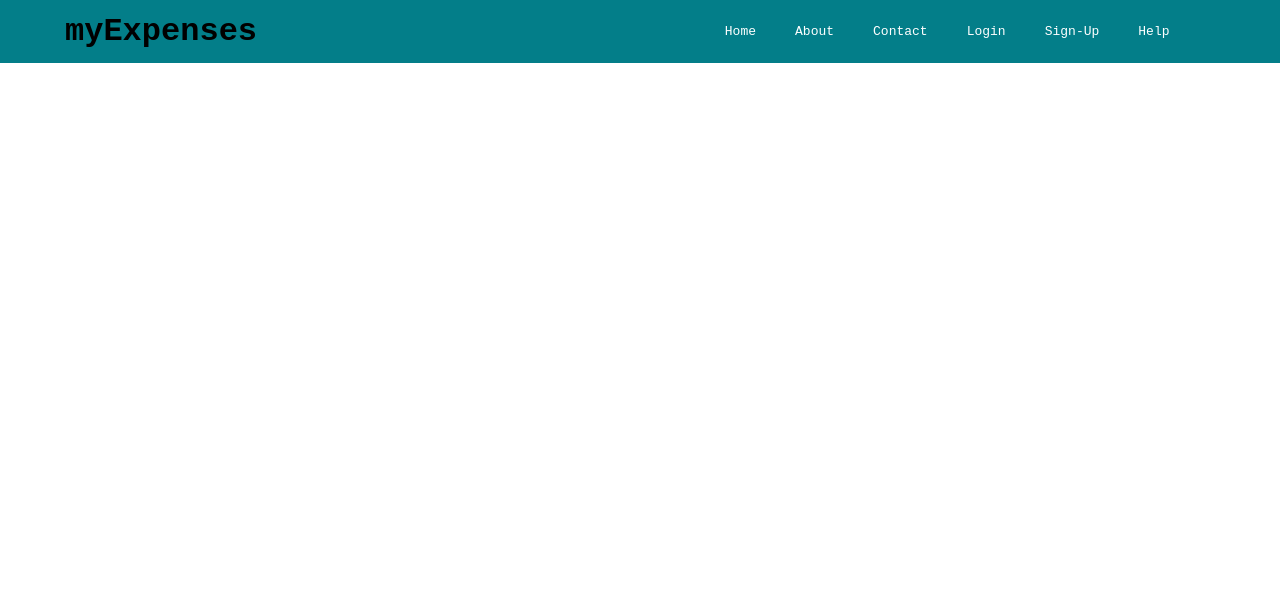
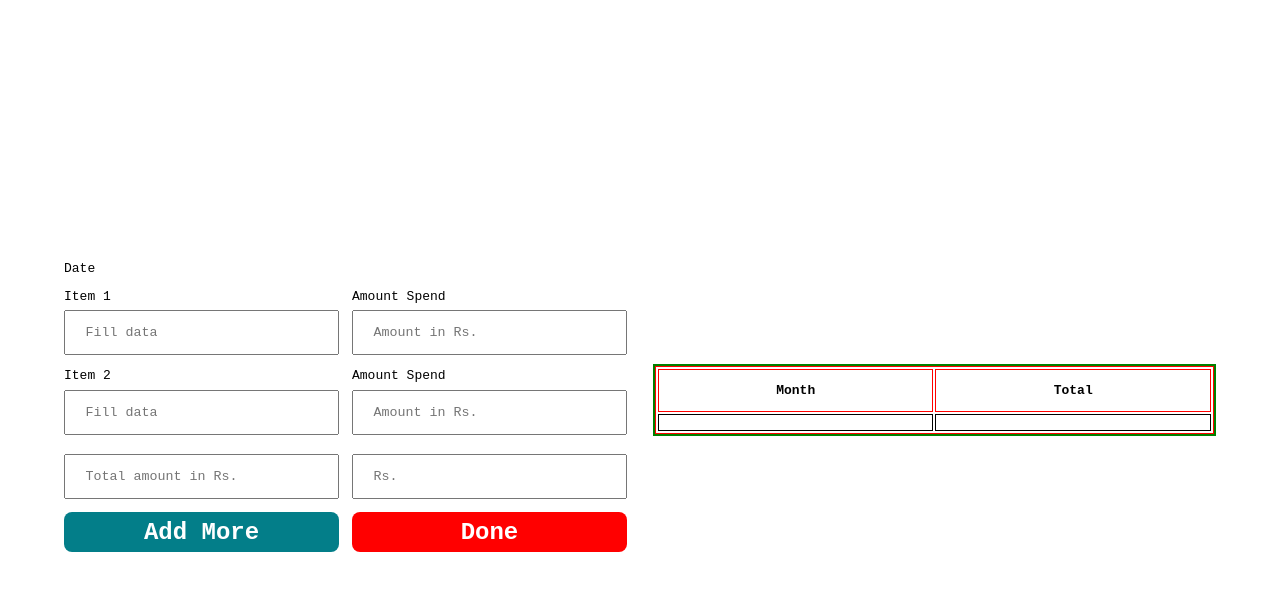
Before and after one commit to shaluydv01/expenses-tracker-app, a React (Vite) app: page /user in a window 1280 px wide. Shown: the top 590 px of the page. Built offline with nearby package versions, Linux system fonts and the light colour scheme.

Commit message:
React Project

```diff
--- a/src/App.jsx
+++ b/src/App.jsx
@@ -1,19 +1,35 @@
-import React from "react";
+import React, { useState } from "react";
 import Home from "./pages/Home/Home";
 import About from "./pages/About/About";
 import Contact from "./pages/Contact/Contact";
 import Login from "./pages/Login/Login";
 import Help from "./pages/Help/Help";
 import { BrowserRouter as Router, Routes, Route } from "react-router-dom";
-import Navbar from "./Components/Navbar/Navbar";
 import SignUp from "./pages/SignUp/SignUp";
 import User from "./pages/User/User";
+import Record from "./Components/RecordItem/Record";
+
 
 const App = () => {
+
+  const [item, setItem] = useState([{
+    id: Math.random(),
+    fill1: 'January',
+    amount1: 3000,
+    fill2: 'January',
+    amount2: 3000,
+    total: "Total",
+    Rs: ""
+
+    // fun: function (){
+    //   return (amount1 + amount2);
+    // }
+}]
+);
   return (
     <>
       <Router>
-        <Navbar />
+
         <Routes>
           <Route path="/" element={<Home />} />
           <Route path="/about" element={<About />} />
@@ -22,6 +38,7 @@ const App = () => {
           <Route path="/sign-up" element={<SignUp />} />
           <Route path="/help" element={<Help />} />
           <Route path="/user" element={<User />} />
+          <Route path="/record" element={<Record item={item} />}></Route>
         </Routes>
       </Router>
     </>
--- /dev/null
+++ b/src/Components/RecordItem/Record.jsx
@@ -0,0 +1,38 @@
+import React from "react";
+
+const Record = ({ item }) => {
+  return (
+    <>
+      <div className="Record-container">
+        <table className="record-table">
+          <thead className="record-table-head">
+            <tr>
+              <th>Month</th>
+              <th>Total</th>
+            </tr>
+          </thead>
+
+          {item.map((d) => {
+            return (
+              <>
+                <tbody key={d.id} className="record-table-body">
+                  <tr>
+                    <td>{d.fill1}</td>
+                    <td>{d.amount1}</td>
+                    <td>{d.fill2}</td>
+                    <td>{d.amount2}</td>
+                    <td>{d.total}</td>
+                    <td>{d.Rs}</td>
+                    <td>{d.amount1 + d.amount2}</td>
+                  </tr>
+                </tbody>
+              </>
+            );
+          })}
+        </table>
+      </div>
+    </>
+  );
+};
+
+export default Record;
--- /dev/null
+++ b/src/Components/userForm/UserForm.css
@@ -0,0 +1,80 @@
+.main-userForm-container{
+    display: flex;
+    justify-content: space-between;
+    gap: 2rem;
+    align-items: center;
+    height: 100vh;
+    margin: 0 5%;
+    box-sizing: border-box;
+}
+
+/* -----------------Left Container------------------ */
+
+.userForm-content-container-1{
+    width: 50%;
+}
+
+.userForm-content-container-1 .ucc-1{
+    display: flex;
+    justify-content: space-between;
+    gap: 1rem;
+    margin-top: 1rem;
+}
+
+.ucc-1 .item-box-input{
+    width: 50%;
+}
+
+.ucc-1 .item-box-input input{
+width: 100%;
+margin-top: 0.5rem;
+padding: 1rem 1.5rem;
+}
+
+.btnn{
+    width: 50%;
+    padding: 0.5rem 0;
+    font-size: 24px;
+    border-radius: 8px;
+    border: none;
+    color: white;
+    font-weight: bold;
+}
+
+.btn-add-more{
+    background-color: #037E89;
+}
+
+.btn-done{
+    background-color: red;
+}
+
+.btnn:hover{
+    cursor: pointer;
+    background-color: black;
+    transform: scale(1.05);
+}
+
+
+/* ---------------------Right Container----------------- */
+
+.userForm-content-container-2{
+    width: 50%;
+    border: 2px solid green;
+}
+
+.userForm-content-container-2 .userForm-right-table{
+    width: 100%;
+    border: 1px solid red;
+}
+
+.userForm-content-container-2 .userForm-right-table th{
+    border: 1px solid red;
+    padding: 1rem;
+}
+
+.userForm-content-container-2 .userForm-right-table td{
+    border: 1px solid black;
+    padding: 0.6rem;
+    text-align: center;
+}
--- /dev/null
+++ b/src/Components/userForm/UserForm.jsx
@@ -0,0 +1,112 @@
+import React from "react";
+import "./UserForm.css";
+
+const UserForm = ({ item }) => {
+  return (
+    <>
+      {/* ------------------Main Container--------------- */}
+      <div className="main-userForm-container">
+        {/* ----------------------Left Container--------------- */}
+        <div className="userForm-content-container-1">
+          {/* ---------------------------Form Container----------------- */}
+          <form action="">
+            {/* ---------------------Date Input----------------- */}
+            <div className="ucc-1 box-1">Date</div>
+
+            {/* ----------------------Item-1 Container--------------- */}
+            <div className="ucc-1 box-2">
+              <div className="item-box-input">
+                <legend>Item 1</legend>
+                <input
+                  type="text"
+                  name="data1"
+                  id="item1"
+                  placeholder="Fill data"
+                />
+              </div>
+
+              <div className="item-box-input">
+                <legend>Amount Spend</legend>
+                <input
+                  type="number"
+                  name="amount1"
+                  id="amount1"
+                  placeholder="Amount in Rs."
+                />
+              </div>
+            </div>
+
+            {/* --------------------Item-2 Container------------- */}
+            <div className="ucc-1 box-3">
+              <div className="item-box-input">
+                <legend>Item 2</legend>
+                <input
+                  type="text"
+                  name="data2"
+                  id="item2"
+                  placeholder="Fill data"
+                />
+              </div>
+              <div className="item-box-input">
+                <legend>Amount Spend</legend>
+                <input
+                  type="number"
+                  name="amount2"
+                  id="amount2"
+                  placeholder="Amount in Rs."
+                />
+              </div>
+            </div>
+
+            {/* -----------------Total Amount Container---------------- */}
+            <div className="ucc-1 box-4">
+              <div className="item-box-input">
+                <input
+                  type="text"
+                  name="total"
+                  id="total"
+                  placeholder="Total amount in Rs."
+                />
+              </div>
+              <div className="item-box-input">
+                <input
+                  type="number"
+                  name="total-rs"
+                  id="total-rs"
+                  placeholder="Rs."
+                />
+              </div>
+            </div>
+
+            {/* --------------------------Button Container------------------- */}
+            <div className="ucc-1 box-5">
+              <button className="btnn btn-add-more">Add More</button>
+              <button className="btnn btn-done">Done</button>
+            </div>
+          </form>
+        </div>
+
+        {/* ---------------------------Right Container----------- */}
+        {/* ---------------------------------------------------------- */}
+        <div className="userForm-content-container-2">
+          <table className="userForm-right-table">
+            <thead className="urt-head">
+              <tr className="uth-row">
+                <th>Month</th>
+                <th>Total</th>
+              </tr>
+            </thead>
+            <tbody className="urt-body">
+              <tr className="utb-row">
+                <td></td>
+                <td></td>
+              </tr>
+            </tbody>
+          </table>
+        </div>
+      </div>
+    </>
+  );
+};
+
+export default UserForm;
--- a/src/pages/Login/Login.jsx
+++ b/src/pages/Login/Login.jsx
@@ -8,16 +8,22 @@ const Login = () => {
     register,
     handleSubmit,
     formState: { errors },
-  } = useForm({defaultValues: {
-    email: "",
-    password: ""
-  }});
+  } = useForm({
+    defaultValues: {
+      email: "",
+      password: "",
+    },
+  });
 
   console.log(errors);
 
   return (
     <>
       <div className="login-container">
+        <p id="go-to-home">
+          &#11160; Go to <Link to={"/"}>Home</Link> page
+        </p>
+
         <div className="login-page-text">
           <p className="larger-text">myExpenses</p>
           <p className="smaller-text">
@@ -60,7 +66,9 @@ const Login = () => {
             <p className="forget-text frm-text">
               <Link>Forget Password ?</Link>
             </p>
-            <button className="create-btn btn"><Link to={"/sign-up"}>Create Account</Link></button>
+            <button className="create-btn btn">
+              <Link to={"/sign-up"}>Create Account</Link>
+            </button>
           </form>
         </div>
       </div>
--- a/src/pages/SignUp/SignUp.css
+++ b/src/pages/SignUp/SignUp.css
@@ -4,7 +4,25 @@
   height: 100vh;
   align-items: center;
   flex-direction: column;
-  margin: 10% 5%;
+  margin: 5% 5%;
+}
+
+#go-to-home {
+  position: fixed;
+  top: 5%;
+  left: 5%;
+  font-size: 24px;
+  font-weight: bold;
+}
+
+#go-to-home a {
+  text-decoration: none;
+}
+
+#go-to-home a:hover{
+  text-decoration: underline;
+  text-decoration-color: red;
+  transition: all 2s ease;
 }
 
 .signup-logo-text {
@@ -13,12 +31,12 @@
   font-weight: bold;
 }
 
-.larger-form-para{
+.larger-form-para {
   font-size: 30px;
   font-weight: bold;
 }
 
-.smaller-form-para{
+.smaller-form-para {
   font-size: 16px;
   color: #626262;
   margin: 2% 0;
@@ -70,24 +88,27 @@
   padding: 2%;
 }
 
-.date-select, .gender-select{
+.date-select,
+.gender-select {
   font-size: 16px;
   font-weight: bold;
 }
 
-.date-select{
+.date-select {
   padding: 0 2%;
 }
 
 #email,
-#password, #date {
+#password,
+#date {
   padding: 2%;
   font-size: 16px;
   margin: 2%;
   width: 96%;
 }
 
-#gender-text, #date-text{
+#gender-text,
+#date-text {
   color: #626262;
 }
 
@@ -107,7 +128,7 @@
   border-radius: 4px;
 }
 
-.signUp-button:hover{
+.signUp-button:hover {
   border-radius: 24px;
   background-color: black;
   transition: background 0.3s ease-in-out;
--- a/src/pages/SignUp/SignUp.jsx
+++ b/src/pages/SignUp/SignUp.jsx
@@ -1,24 +1,21 @@
 import React from "react";
 import "./SignUp.css";
 import { useForm } from "react-hook-form";
+import { Link } from 'react-router-dom'
 
 const SignUp = () => {
   const {
     register,
     handleSubmit,
     formState: { errors },
-  } = useForm({
-    defaultValues: {
-      email: "",
-      password: "",
-    },
-  });
+  } = useForm();
 
-  console.log(errors);
+  // console.log(errors);
 
   return (
     <>
       <div className="signup-main-container">
+        <p id="go-to-home">&#11160; Go to <Link to={"/"} >Home</Link> page</p>
         <p className="signup-logo-text">myExpenses</p>
         <div className="main-form-container">
           <form onSubmit={handleSubmit((data) => console.log(data))}>
@@ -108,7 +105,7 @@ const SignUp = () => {
 
             <p>{errors.password?.message}</p>
 
-            <button type="submit" className="signUp-button" onClick={()=>"./user"}>
+            <button type="submit" className="signUp-button">
               Sign Up
             </button>
           </form>
--- a/src/pages/User/User.jsx
+++ b/src/pages/User/User.jsx
@@ -1,9 +1,22 @@
-import React from 'react'
+import React, { useState } from "react";
+import "./User.css";
+import UserForm from "../../Components/userForm/UserForm";
+
+
 
 const User = () => {
+
+
+
   return (
-    <div>User</div>
-  )
-}
+    <>
+      {/* -----------------------------UserForm Export-------------------------- */}
 
-export default User
+      <UserForm />
+
+      {/* -----------------------------------UserContainer---------------------------- */}
+    </>
+  );
+};
+
+export default User;
```
Also changed, not shown: src/pages/Home/Home.jsx (+12 -8 lines), src/Components/RecordItem/Record.css (added). Lines whose indentation alone changed are shown as unchanged.
